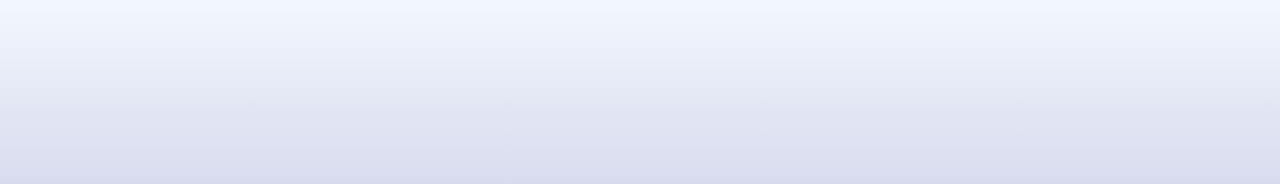
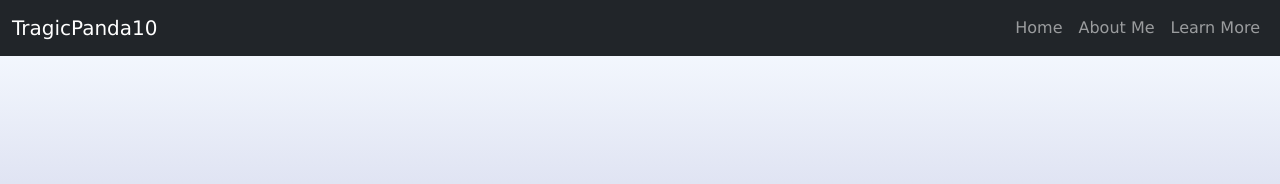
Before and after one commit to tragicPanda10/showcase-redesign, a plain HTML site: page index.html in a window 1280 px wide. Shown: the top 184 px of the page. Drawn offline with nearby package versions, Linux system fonts and the light colour scheme.

Commit message:
Add files via upload

```diff
--- a/index.html
+++ b/index.html
@@ -9,6 +9,18 @@
     </head>
     <body>
 
+<nav class="navbar navbar-dark navbar-expand-sm bg-dark">
+    <div class="container-fluid">
+        <a class="navbar-brand" href="https://tragicpanda10.github.io/finale/">TragicPanda10</a>
+        <div class="collapse navbar-collapse">
+            <ul class="navbar-nav ms-auto">
+                <li class="navbar-item"><a href="https://tragicpanda10.github.io/finale/" class="nav-link">Home</a></li>
+                <li class="navbar-item"><a href="#" class="nav-link">About Me</a></li>
+                <li class="navbar-item"><a href="#" class="nav-link">Learn More</a></li>
+            </ul>
+        </div>
+    </div>
+</nav>
 <div class="flex-column d-flex blankets justify-content-center align-items-center text-dark">
     <img src="images/logo.svg" style="width:50vh">
     <h1 class="display-1">Website Redesign</h1>
```
